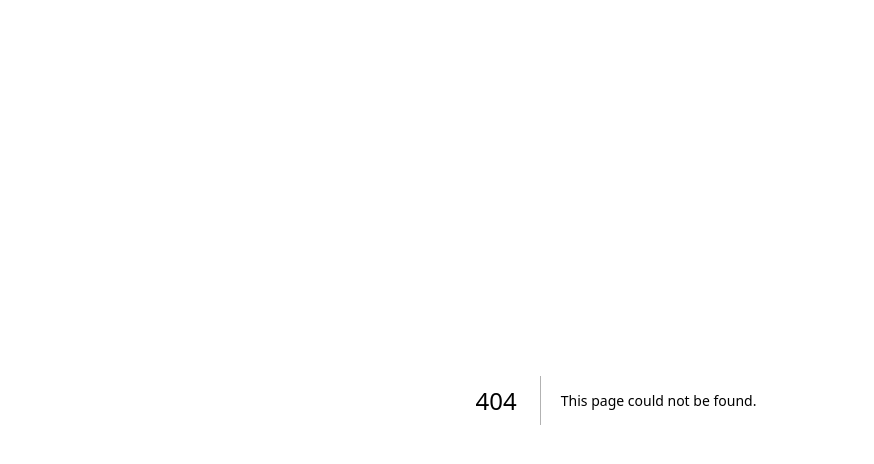
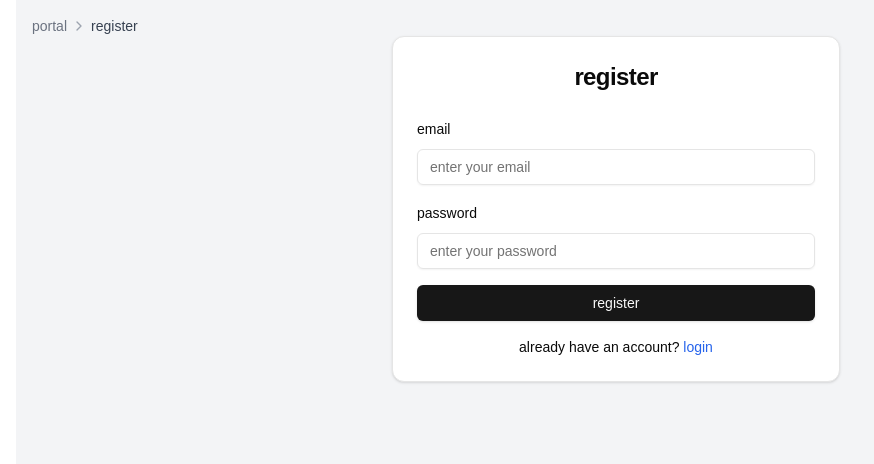
Before and after one commit to nickdichev/portal, a Next.js app in the folder frontend/: page /auth/register in a window 1280 px wide. Before the commit this address had no page. Shown: the top 464 px of the page, without its empty margins (24-898 px from the left). Built offline with nearby package versions, Linux system fonts and the light colour scheme.

Commit message:
Add skeleton of auth login, register, forgot password pages

```diff
--- /dev/null
+++ b/frontend/app/auth/forgot-password/page.tsx
@@ -0,0 +1,64 @@
+"use client"
+
+import { useState } from 'react'
+import Link from 'next/link'
+import { ChevronRight } from 'lucide-react'
+import { Button } from "@/components/ui/button"
+import { Card, CardContent, CardHeader, CardTitle } from "@/components/ui/card"
+import { Input } from "@/components/ui/input"
+import { Label } from "@/components/ui/label"
+import Breadcrumbs from '@/components/ui/breadcrumbs'
+
+export default function ForgotPasswordPage() {
+  const [email, setEmail] = useState('')
+  const [submitted, setSubmitted] = useState(false)
+
+  const handleSubmit = (e: React.FormEvent) => {
+    e.preventDefault()
+    // Here you would typically handle the forgot password logic
+    console.log('Forgot password requested for:', email)
+    setSubmitted(true)
+  }
+
+  return (
+    <div className="max-w-[1200px] h-screen mx-auto bg-gray-100 p-4">
+      <Breadcrumbs items={[{ label: 'forgot password' }]} />
+
+      <Card className="max-w-md mx-auto">
+        <CardHeader>
+          <CardTitle className="text-2xl font-bold text-center">forgot password</CardTitle>
+        </CardHeader>
+        <CardContent>
+          {!submitted ? (
+            <form onSubmit={handleSubmit} className="space-y-4">
+              <div className="space-y-2">
+                <Label htmlFor="email">email</Label>
+                <Input
+                  id="email"
+                  type="email"
+                  placeholder="enter your email"
+                  value={email}
+                  onChange={(e) => setEmail(e.target.value)}
+                  required
+                />
+              </div>
+              <Button type="submit" className="w-full">
+                reset password
+              </Button>
+            </form>
+          ) : (
+            <div className="text-center">
+              <p>if an account exists with the email {email}, you will receive a password reset link shortly.</p>
+            </div>
+          )}
+          <div className="mt-4 text-center text-sm">
+            remember your password?{" "}
+            <Link href="/auth/login" className="text-blue-600 hover:underline">
+              login
+            </Link>
+          </div>
+        </CardContent>
+      </Card>
+    </div>
+  )
+}
--- /dev/null
+++ b/frontend/app/auth/login/page.tsx
@@ -0,0 +1,73 @@
+"use client"
+
+import { useState } from 'react'
+import Link from 'next/link'
+import { ChevronRight } from 'lucide-react'
+import { Button } from "@/components/ui/button"
+import { Card, CardContent, CardHeader, CardTitle } from "@/components/ui/card"
+import { Input } from "@/components/ui/input"
+import { Label } from "@/components/ui/label"
+import Breadcrumbs from '@/components/ui/breadcrumbs'
+
+export default function LoginPage() {
+  const [email, setEmail] = useState('')
+  const [password, setPassword] = useState('')
+
+  const handleSubmit = (e: React.FormEvent) => {
+    e.preventDefault()
+    // Here you would typically handle the login logic
+    console.log('Login attempted with:', email, password)
+  }
+
+  return (
+    <div className="max-w-[1200px] h-screen mx-auto bg-gray-100 p-4">
+      <Breadcrumbs items={[{ label: 'login' }]} />
+
+      <Card className="max-w-md mx-auto">
+        <CardHeader>
+          <CardTitle className="text-2xl font-bold text-center">login</CardTitle>
+        </CardHeader>
+        <CardContent>
+          <form onSubmit={handleSubmit} className="space-y-4">
+            <div className="space-y-2">
+              <Label htmlFor="email">email</Label>
+              <Input
+                id="email"
+                type="email"
+                placeholder="enter your email"
+                value={email}
+                onChange={(e) => setEmail(e.target.value)}
+                required
+              />
+            </div>
+            <div className="space-y-2">
+              <Label htmlFor="password">password</Label>
+              <Input
+                id="password"
+                type="password"
+                placeholder="enter your password"
+                value={password}
+                onChange={(e) => setPassword(e.target.value)}
+                required
+              />
+            </div>
+            <Button type="submit" className="w-full">
+              login
+            </Button>
+          </form>
+          <div className="mt-4 text-center text-sm">
+            <Link href="/auth/forgot-password" className="text-blue-600 hover:underline">
+              forgot password?
+            </Link>
+          </div>
+          <div className="mt-2 text-center text-sm">
+            don't have an account?{" "}
+            <Link href="/auth/register" className="text-blue-600 hover:underline">
+              sign up
+            </Link>
+          </div>
+        </CardContent>
+      </Card>
+    </div>
+  )
+}
--- /dev/null
+++ b/frontend/app/auth/register/page.tsx
@@ -0,0 +1,68 @@
+"use client"
+
+import { useState } from 'react'
+import Link from 'next/link'
+import { ChevronRight } from 'lucide-react'
+import { Button } from "@/components/ui/button"
+import { Card, CardContent, CardHeader, CardTitle } from "@/components/ui/card"
+import { Input } from "@/components/ui/input"
+import { Label } from "@/components/ui/label"
+import Breadcrumbs from '@/components/ui/breadcrumbs'
+
+export default function LoginPage() {
+  const [email, setEmail] = useState('')
+  const [password, setPassword] = useState('')
+
+  const handleSubmit = (e: React.FormEvent) => {
+    e.preventDefault()
+    // Here you would typically handle the login logic
+    console.log('Login attempted with:', email, password)
+  }
+
+  return (
+    <div className="max-w-[1200px] h-screen mx-auto bg-gray-100 p-4">
+      <Breadcrumbs items={[{ label: 'register' }]} />
+
+      <Card className="max-w-md mx-auto">
+        <CardHeader>
+          <CardTitle className="text-2xl font-bold text-center">register</CardTitle>
+        </CardHeader>
+        <CardContent>
+          <form onSubmit={handleSubmit} className="space-y-4">
+            <div className="space-y-2">
+              <Label htmlFor="email">email</Label>
+              <Input
+                id="email"
+                type="email"
+                placeholder="enter your email"
+                value={email}
+                onChange={(e) => setEmail(e.target.value)}
+                required
+              />
+            </div>
+            <div className="space-y-2">
+              <Label htmlFor="password">password</Label>
+              <Input
+                id="password"
+                type="password"
+                placeholder="enter your password"
+                value={password}
+                onChange={(e) => setPassword(e.target.value)}
+                required
+              />
+            </div>
+            <Button type="submit" className="w-full">
+              register
+            </Button>
+          </form>
+          <div className="mt-4 text-center text-sm">
+            already have an account?{" "}
+            <Link href="/auth/login" className="text-blue-600 hover:underline">
+              login
+            </Link>
+          </div>
+        </CardContent>
+      </Card>
+    </div>
+  )
+}
--- a/frontend/components/ui/app_header.tsx
+++ b/frontend/components/ui/app_header.tsx
@@ -37,7 +37,7 @@ export default function AppHeader({ breadcrumbs }: AppHeaderProps) {
               <span onClick={handleLogout} className="ml-2 cursor-pointer">Logout</span>
             </div>
           ) : (
-            <Link href="/auth?type=login">
+            <Link href="/auth/login">
               <span className="cursor-pointer">login</span>
             </Link>
           )}
--- /dev/null
+++ b/frontend/components/ui/label.tsx
@@ -0,0 +1,26 @@
+"use client"
+
+import * as React from "react"
+import * as LabelPrimitive from "@radix-ui/react-label"
+import { cva, type VariantProps } from "class-variance-authority"
+
+import { cn } from "@/lib/utils"
+
+const labelVariants = cva(
+  "text-sm font-medium leading-none peer-disabled:cursor-not-allowed peer-disabled:opacity-70"
+)
+
+const Label = React.forwardRef<
+  React.ElementRef<typeof LabelPrimitive.Root>,
+  React.ComponentPropsWithoutRef<typeof LabelPrimitive.Root> &
+    VariantProps<typeof labelVariants>
+>(({ className, ...props }, ref) => (
+  <LabelPrimitive.Root
+    ref={ref}
+    className={cn(labelVariants(), className)}
+    {...props}
+  />
+))
+Label.displayName = LabelPrimitive.Root.displayName
+
+export { Label }
--- a/frontend/package.json
+++ b/frontend/package.json
@@ -13,6 +13,7 @@
     "@radix-ui/react-dialog": "^1.1.2",
     "@radix-ui/react-dropdown-menu": "^2.1.1",
     "@radix-ui/react-icons": "^1.3.0",
+    "@radix-ui/react-label": "^2.1.0",
     "@radix-ui/react-separator": "^1.1.0",
     "@radix-ui/react-slider": "^1.2.1",
     "@radix-ui/react-slot": "^1.1.0",
```
Also changed, not shown: 1 other file (tests, documents, lock files or other folders).
